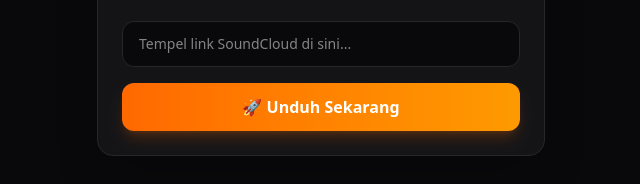
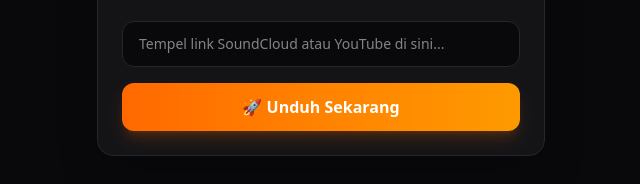
Before and after one commit to FachriHdyt139/soundcloud, a website: page public/index.html in a window 1280 px wide. Shown: the part 392-576 px from the top of the page, 319-959 px from the left. Drawn offline with nearby package versions, Linux system fonts and the light colour scheme; no server answers.

Commit message:
Update index.html

```diff
--- a/public/index.html
+++ b/public/index.html
@@ -46,8 +46,8 @@
 
         <!-- Form Input -->
         <div class="space-y-4">
-            <input type="text" id="urlInput" placeholder="Tempel link SoundCloud di sini..."
-                class="w-full px-4 py-3 bg-zinc-950 border border-zinc-800 rounded-xl focus:outline-none focus:border-orange-500 text-sm transition">
+            <input type="text" id="urlInput" placeholder="Tempel link SoundCloud atau YouTube di sini..."
+    class="w-full px-4 py-3 bg-zinc-950 border border-zinc-800 rounded-xl focus:outline-none focus:border-orange-500 text-sm transition">
 
             <button id="downloadBtn" onclick="startDownload()"
                 class="w-full py-3 bg-gradient-to-r from-orange-500 to-amber-500 hover:from-orange-600 hover:to-amber-600 font-semibold rounded-xl transition shadow-lg shadow-orange-500/20 cursor-pointer">
```
